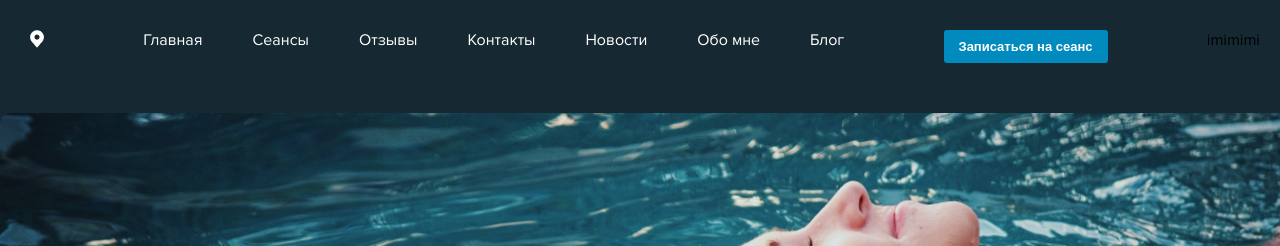
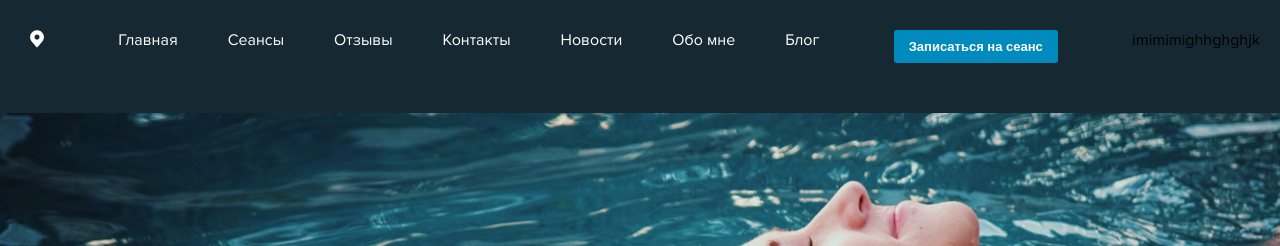
Before and after one commit to Kosach1976/RitmStyle, a plain HTML site: page index.html in a window 1280 px wide. Shown: the top 246 px of the page. Drawn offline with Linux system fonts and the light colour scheme.

Commit message:
m,ki,oik

```diff
--- a/index.html
+++ b/index.html
@@ -29,7 +29,7 @@
             </ul>
         </nav>
         <button>Записаться на сеанс</button>
-imimimi
+imimimighhghghjk
 
     </header>
 
```
